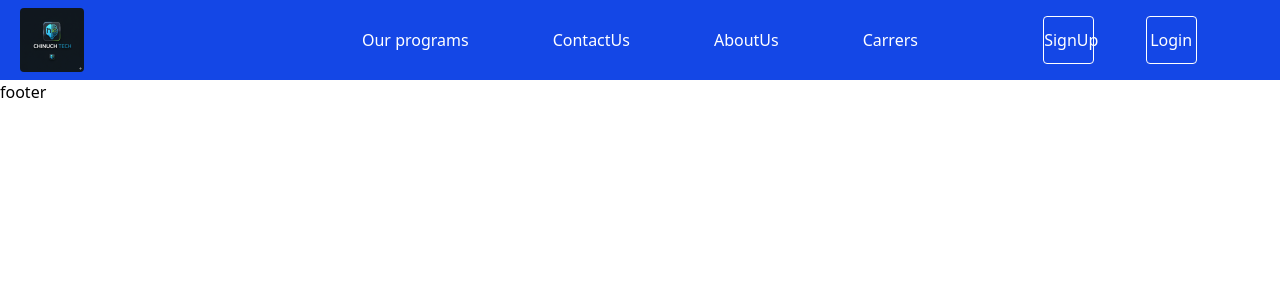
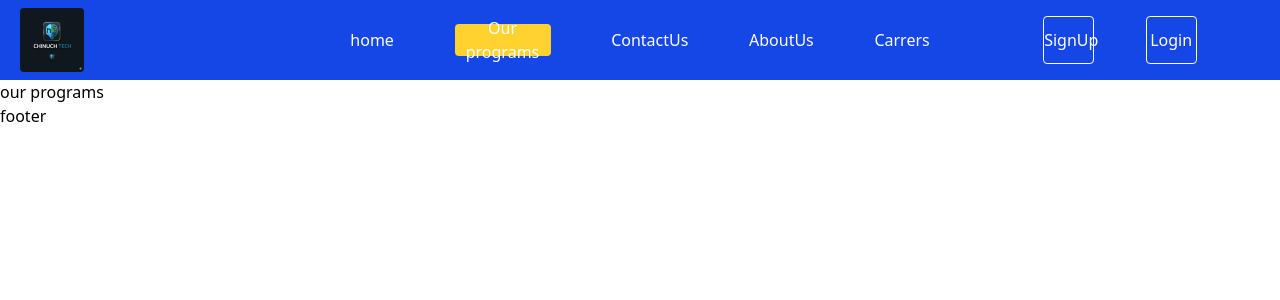
Before and after one commit to Dayasagar543/django-projects, a Django app: page /ourprograms in a window 1280 px wide. Shown: the top 300 px of the page. Run offline with Django 5.2, Linux system fonts and the light colour scheme; style sheets or scripts are compiled from the project's sources.

Commit message:
added the background color using the @apply proper using the input css file and added the properites

```diff
--- a/chinuch_tech/chinuch_tech/urls.py
+++ b/chinuch_tech/chinuch_tech/urls.py
@@ -21,7 +21,7 @@ from chinuch_tech import views
 urlpatterns = [
     path('admin/', admin.site.urls),
     path('', views.home,name='home'),
-    path('aboutus', views.aboutus,name='aboutus'),
+    path('aboutus/', views.aboutus,name='aboutus'),
     path('contactus', views.countactus,name='contactus'),
     path('carrers', views.Carrers,name='carrers'),
     path('ourprograms', views.ourprograms,name='ourprograms'),
--- /dev/null
+++ b/chinuch_tech/static/css/destination/style.css
@@ -0,0 +1,268 @@
+/*! tailwindcss v4.1.18 | MIT License | https://tailwindcss.com */
+@layer properties;
+@layer theme, base, components, utilities;
+@layer theme {
+  :root, :host {
+    --font-sans: ui-sans-serif, system-ui, sans-serif, "Apple Color Emoji",
+      "Segoe UI Emoji", "Segoe UI Symbol", "Noto Color Emoji";
+    --font-mono: ui-monospace, SFMono-Regular, Menlo, Monaco, Consolas, "Liberation Mono",
+      "Courier New", monospace;
+    --color-amber-300: oklch(87.9% 0.169 91.605);
+    --color-blue-700: oklch(48.8% 0.243 264.376);
+    --color-white: #fff;
+    --spacing: 0.25rem;
+    --radius-sm: 0.25rem;
+    --default-font-family: var(--font-sans);
+    --default-mono-font-family: var(--font-mono);
+  }
+}
+@layer base {
+  *, ::after, ::before, ::backdrop, ::file-selector-button {
+    box-sizing: border-box;
+    margin: 0;
+    padding: 0;
+    border: 0 solid;
+  }
+  html, :host {
+    line-height: 1.5;
+    -webkit-text-size-adjust: 100%;
+    tab-size: 4;
+    font-family: var(--default-font-family, ui-sans-serif, system-ui, sans-serif, "Apple Color Emoji", "Segoe UI Emoji", "Segoe UI Symbol", "Noto Color Emoji");
+    font-feature-settings: var(--default-font-feature-settings, normal);
+    font-variation-settings: var(--default-font-variation-settings, normal);
+    -webkit-tap-highlight-color: transparent;
+  }
+  hr {
+    height: 0;
+    color: inherit;
+    border-top-width: 1px;
+  }
+  abbr:where([title]) {
+    -webkit-text-decoration: underline dotted;
+    text-decoration: underline dotted;
+  }
+  h1, h2, h3, h4, h5, h6 {
+    font-size: inherit;
+    font-weight: inherit;
+  }
+  a {
+    color: inherit;
+    -webkit-text-decoration: inherit;
+    text-decoration: inherit;
+  }
+  b, strong {
+    font-weight: bolder;
+  }
+  code, kbd, samp, pre {
+    font-family: var(--default-mono-font-family, ui-monospace, SFMono-Regular, Menlo, Monaco, Consolas, "Liberation Mono", "Courier New", monospace);
+    font-feature-settings: var(--default-mono-font-feature-settings, normal);
+    font-variation-settings: var(--default-mono-font-variation-settings, normal);
+    font-size: 1em;
+  }
+  small {
+    font-size: 80%;
+  }
+  sub, sup {
+    font-size: 75%;
+    line-height: 0;
+    position: relative;
+    vertical-align: baseline;
+  }
+  sub {
+    bottom: -0.25em;
+  }
+  sup {
+    top: -0.5em;
+  }
+  table {
+    text-indent: 0;
+    border-color: inherit;
+    border-collapse: collapse;
+  }
+  :-moz-focusring {
+    outline: auto;
+  }
+  progress {
+    vertical-align: baseline;
+  }
+  summary {
+    display: list-item;
+  }
+  ol, ul, menu {
+    list-style: none;
+  }
+  img, svg, video, canvas, audio, iframe, embed, object {
+    display: block;
+    vertical-align: middle;
+  }
+  img, video {
+    max-width: 100%;
+    height: auto;
+  }
+  button, input, select, optgroup, textarea, ::file-selector-button {
+    font: inherit;
+    font-feature-settings: inherit;
+    font-variation-settings: inherit;
+    letter-spacing: inherit;
+    color: inherit;
+    border-radius: 0;
+    background-color: transparent;
+    opacity: 1;
+  }
+  :where(select:is([multiple], [size])) optgroup {
+    font-weight: bolder;
+  }
+  :where(select:is([multiple], [size])) optgroup option {
+    padding-inline-start: 20px;
+  }
+  ::file-selector-button {
+    margin-inline-end: 4px;
+  }
+  ::placeholder {
+    opacity: 1;
+  }
+  @supports (not (-webkit-appearance: -apple-pay-button))  or (contain-intrinsic-size: 1px) {
+    ::placeholder {
+      color: currentcolor;
+      @supports (color: color-mix(in lab, red, red)) {
+        color: color-mix(in oklab, currentcolor 50%, transparent);
+      }
+    }
+  }
+  textarea {
+    resize: vertical;
+  }
+  ::-webkit-search-decoration {
+    -webkit-appearance: none;
+  }
+  ::-webkit-date-and-time-value {
+    min-height: 1lh;
+    text-align: inherit;
+  }
+  ::-webkit-datetime-edit {
+    display: inline-flex;
+  }
+  ::-webkit-datetime-edit-fields-wrapper {
+    padding: 0;
+  }
+  ::-webkit-datetime-edit, ::-webkit-datetime-edit-year-field, ::-webkit-datetime-edit-month-field, ::-webkit-datetime-edit-day-field, ::-webkit-datetime-edit-hour-field, ::-webkit-datetime-edit-minute-field, ::-webkit-datetime-edit-second-field, ::-webkit-datetime-edit-millisecond-field, ::-webkit-datetime-edit-meridiem-field {
+    padding-block: 0;
+  }
+  ::-webkit-calendar-picker-indicator {
+    line-height: 1;
+  }
+  :-moz-ui-invalid {
+    box-shadow: none;
+  }
+  button, input:where([type="button"], [type="reset"], [type="submit"]), ::file-selector-button {
+    appearance: button;
+  }
+  ::-webkit-inner-spin-button, ::-webkit-outer-spin-button {
+    height: auto;
+  }
+  [hidden]:where(:not([hidden="until-found"])) {
+    display: none !important;
+  }
+}
+@layer utilities {
+  .absolute {
+    position: absolute;
+  }
+  .relative {
+    position: relative;
+  }
+  .static {
+    position: static;
+  }
+  .left-5 {
+    left: calc(var(--spacing) * 5);
+  }
+  .block {
+    display: block;
+  }
+  .flex {
+    display: flex;
+  }
+  .h-16 {
+    height: calc(var(--spacing) * 16);
+  }
+  .h-20 {
+    height: calc(var(--spacing) * 20);
+  }
+  .h-\[60\%\] {
+    height: 60%;
+  }
+  .h-full {
+    height: 100%;
+  }
+  .w-\[20\%\] {
+    width: 20%;
+  }
+  .w-\[25vw\] {
+    width: 25vw;
+  }
+  .w-\[50vw\] {
+    width: 50vw;
+  }
+  .w-\[80\%\] {
+    width: 80%;
+  }
+  .w-full {
+    width: 100%;
+  }
+  .items-center {
+    align-items: center;
+  }
+  .justify-around {
+    justify-content: space-around;
+  }
+  .justify-center {
+    justify-content: center;
+  }
+  .justify-evenly {
+    justify-content: space-evenly;
+  }
+  .rounded-sm {
+    border-radius: var(--radius-sm);
+  }
+  .border {
+    border-style: var(--tw-border-style);
+    border-width: 1px;
+  }
+  .border-white {
+    border-color: var(--color-white);
+  }
+  .bg-blue-700 {
+    background-color: var(--color-blue-700);
+  }
+  .text-white {
+    color: var(--color-white);
+  }
+}
+* {
+  margin: 0;
+  padding: 0;
+  box-sizing: border-box;
+}
+.active {
+  display: flex;
+  height: 40%;
+  width: 15%;
+  align-items: center;
+  justify-content: center;
+  border-radius: var(--radius-sm);
+  background-color: var(--color-amber-300);
+  text-align: center;
+}
+@property --tw-border-style {
+  syntax: "*";
+  inherits: false;
+  initial-value: solid;
+}
+@layer properties {
+  @supports ((-webkit-hyphens: none) and (not (margin-trim: inline))) or ((-moz-orient: inline) and (not (color:rgb(from red r g b)))) {
+    *, ::before, ::after, ::backdrop {
+      --tw-border-style: solid;
+    }
+  }
+}
--- a/chinuch_tech/static/css/input/style.css
+++ b/chinuch_tech/static/css/input/style.css
@@ -6,8 +6,8 @@
   box-sizing: border-box;
 }
 
-.active{
-  @apply bg-amber-300 w-10 h-10;
+.active {
+  @apply bg-amber-300 w-[15%] h-[40%] rounded-sm text-center flex items-center justify-center ;
 }
 /*
 header {
--- a/chinuch_tech/templates/Our_pragrams.html
+++ b/chinuch_tech/templates/Our_pragrams.html
@@ -1,4 +1,6 @@
 {% extends "base.html" %} {% block content %}
-<div></div>
+<div>
+  <h2>our programs</h2>
+</div>
 
 {% endblock %}
--- a/chinuch_tech/templates/header.html
+++ b/chinuch_tech/templates/header.html
@@ -11,16 +11,20 @@
     </div>
     {% comment %} pages {% endcomment %}
     <div class="w-[50vw] h-full flex justify-around items-center text-white">
-      <div class="{% if request.path == '' %} active {% endif %}">
-        <a href="{% url 'home' %}" class="h-1">Our programs</a>
+      <!-- {{request.path}} -->
+      <div class="{% if request.path == '/' %} active {% endif %}">
+        <a href="{% url 'home' %}">home</a>
       </div>
-      <div class="{% if request.path == 'contactus' %} active {% endif %}">
+      <div class="{% if request.path == '/ourprograms' %} active {% endif %}">
+        <a href="{% url 'ourprograms' %}">Our programs</a>
+      </div>
+      <div class="{% if request.path == '/contactus' %} active {% endif %}">
         <a href="{% url 'contactus' %}">ContactUs</a>
       </div>
-      <div class="{% if request.path == 'aboutus' %} active {% endif %}">
+      <div class="{% if request.path == '/aboutus/' %} active {% endif %}">
         <a href="{% url 'aboutus' %}">AboutUs</a>
       </div>
-      <div class="{% if request.path == 'carrers' %} active {% endif %}">
+      <div class="{% if request.path == '/carrers' %} active {% endif %}">
         <a href="{% url 'carrers' %}">Carrers</a>
       </div>
     </div>
```
